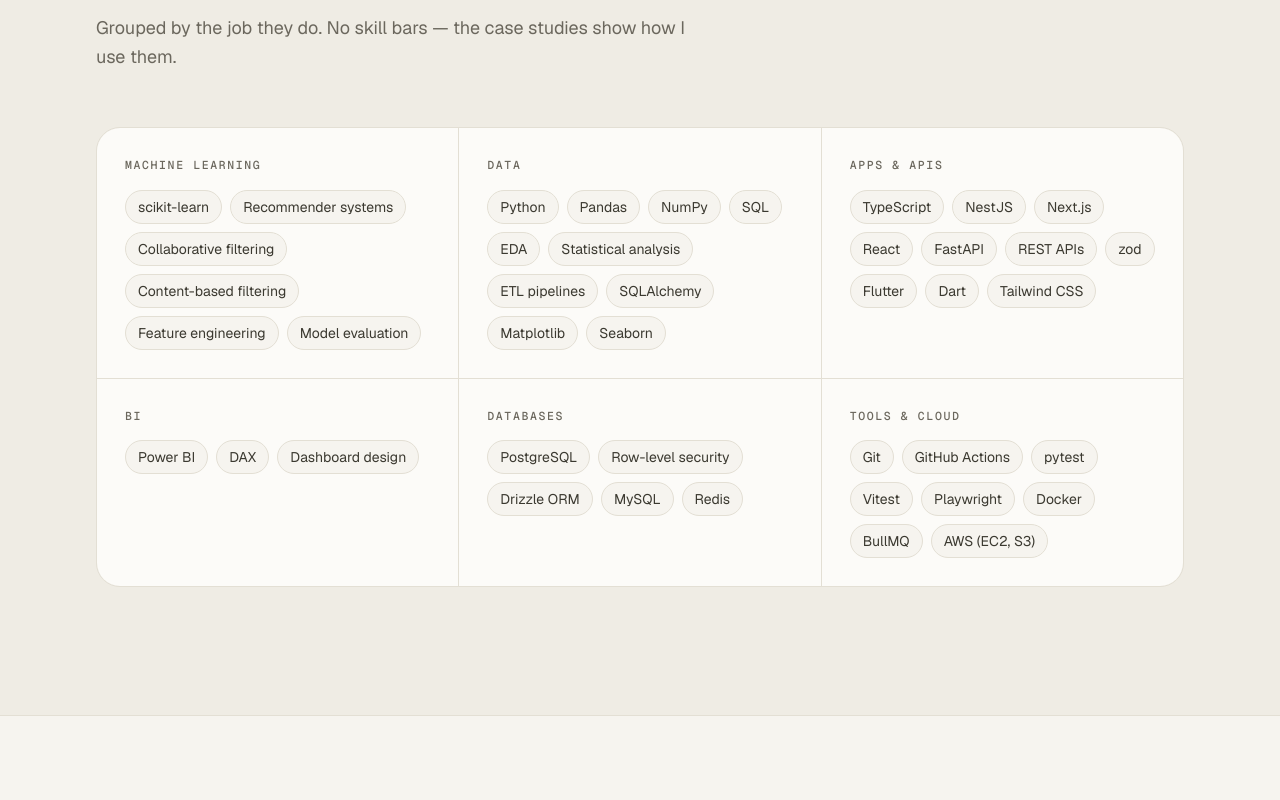
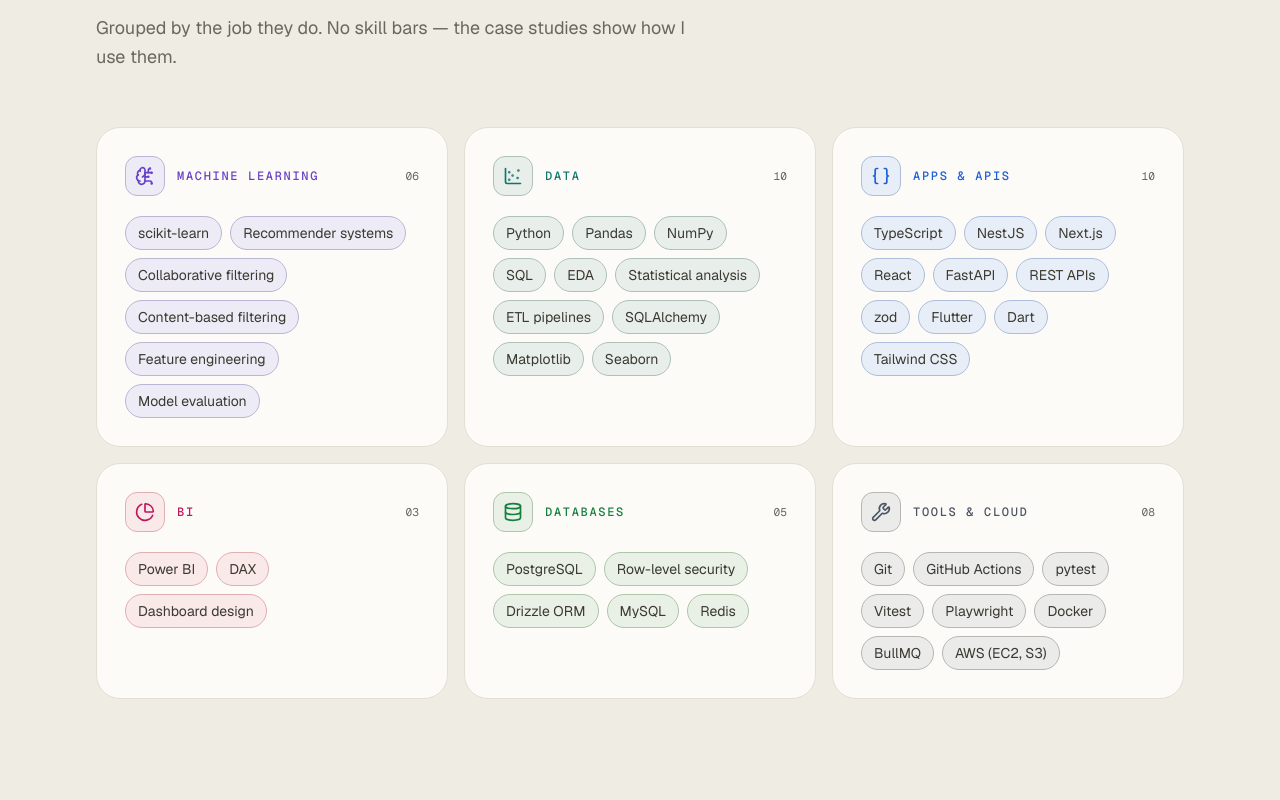
Before and after one commit to Pranaw108/my-portfolio, a React (Vite) app: page / in a window 1280 px wide. Shown: the part 10400-11200 px from the top of the page. Built offline with nearby package versions, Linux system fonts and the light colour scheme.

Commit message:
Toolkit: a colour tone and icon per group, staggered chips, tinted hover

```diff
--- a/src/components/BentoItem.jsx
+++ b/src/components/BentoItem.jsx
@@ -13,11 +13,12 @@ const variants = {
  * The delay follows the column, so a row builds left to right and each card on
  * a phone animates as it arrives rather than all at once off-screen.
  */
-export default function BentoItem({ as = "div", index = 0, columns = 3, className = "", children }) {
+export default function BentoItem({ as = "div", index = 0, columns = 3, className = "", children, ...props }) {
   const reduce = useReducedMotion();
   const Component = m[as];
   return (
     <Component
+      {...props}
       className={className}
       variants={variants}
       initial={reduce ? false : "before"}
--- a/src/data/skills.js
+++ b/src/data/skills.js
@@ -1,26 +1,40 @@
+// Each group has its own icon and colour tone (defined in index.css), so the
+// six read apart at a glance. Orange stays the brand accent, not a category.
 export const skillGroups = [
   {
     title: "Machine learning",
+    icon: "BrainCircuit",
+    tone: "violet",
     items: ["scikit-learn", "Recommender systems", "Collaborative filtering", "Content-based filtering", "Feature engineering", "Model evaluation"],
   },
   {
     title: "Data",
+    icon: "ChartScatter",
+    tone: "teal",
     items: ["Python", "Pandas", "NumPy", "SQL", "EDA", "Statistical analysis", "ETL pipelines", "SQLAlchemy", "Matplotlib", "Seaborn"],
   },
   {
     title: "Apps & APIs",
+    icon: "Braces",
+    tone: "blue",
     items: ["TypeScript", "NestJS", "Next.js", "React", "FastAPI", "REST APIs", "zod", "Flutter", "Dart", "Tailwind CSS"],
   },
   {
     title: "BI",
+    icon: "ChartPie",
+    tone: "rose",
     items: ["Power BI", "DAX", "Dashboard design"],
   },
   {
     title: "Databases",
+    icon: "Database",
+    tone: "green",
     items: ["PostgreSQL", "Row-level security", "Drizzle ORM", "MySQL", "Redis"],
   },
   {
     title: "Tools & cloud",
+    icon: "Wrench",
+    tone: "slate",
     items: ["Git", "GitHub Actions", "pytest", "Vitest", "Playwright", "Docker", "BullMQ", "AWS (EC2, S3)"],
   },
 ];
--- a/src/index.css
+++ b/src/index.css
@@ -23,6 +23,14 @@
      pass the contrast and colour-blindness checks against --surface. */
   --chart-1: #c4400f;
   --chart-2: #0e6e9c;
+  /* Category tones for the toolkit, kept clear of the brand orange.
+     Each passes 4.5:1 as text on --surface in its theme. */
+  --tone-violet: #6941c6;
+  --tone-teal: #0f766e;
+  --tone-blue: #1d5fd6;
+  --tone-rose: #be185d;
+  --tone-green: #15803d;
+  --tone-slate: #4b5563;
   color-scheme: light;
 }
 
@@ -41,6 +49,12 @@
   --shadow-color: 0 0 0;
   --chart-1: #e0603a;
   --chart-2: #1f8fb5;
+  --tone-violet: #b39cff;
+  --tone-teal: #4fd1c5;
+  --tone-blue: #85adff;
+  --tone-rose: #f58fc0;
+  --tone-green: #6fd896;
+  --tone-slate: #aeb8c6;
   color-scheme: dark;
 }
 
@@ -153,6 +167,23 @@
       0 12px 32px -12px rgb(var(--shadow-color) / 0.12);
   }
 
+  /* A tinted chip / card in one category tone; set --tone on the element or a parent. */
+  .tone-chip {
+    border: 1px solid color-mix(in oklab, var(--tone) 28%, var(--line));
+    background: color-mix(in oklab, var(--tone) 9%, var(--surface));
+    /* `translate`, not `transform`: framer-motion owns the inline transform. */
+    transition:
+      translate 0.25s var(--ease-out-expo),
+      border-color 0.25s,
+      box-shadow 0.25s;
+  }
+
+  .tone-chip:hover {
+    translate: 0 -2px;
+    border-color: color-mix(in oklab, var(--tone) 70%, transparent);
+    box-shadow: 0 6px 18px -8px color-mix(in oklab, var(--tone) 55%, transparent);
+  }
+
   .shadow-lift {
     box-shadow:
       0 1px 2px rgb(var(--shadow-color) / 0.06),
--- a/src/sections/Contact.jsx
+++ /dev/null
@@ -1,93 +0,0 @@
-import { ArrowUpRight, Mail } from "lucide-react";
-import { profile } from "../data/profile";
-import Reveal from "../components/Reveal";
-import ButtonLink from "../components/Button";
-import CopyEmail from "../components/CopyEmail";
-import { GitHubIcon, LinkedInIcon } from "../components/BrandIcons";
-
-/**
- * Closing panel with the direct ways to reach me. The "contact" section id and
- * heading belong to StartProject (the form) — this sits underneath it.
- */
-export default function ContactPanel() {
-  return (
-    <section aria-labelledby="other-contact-title" className="pb-24 md:pb-32">
-      <div className="container-page">
-        {/* Always-dark panel, so colours are fixed rather than theme tokens */}
-        <Reveal className="relative isolate overflow-hidden rounded-[2.5rem] bg-[#141310] px-6 py-16 text-[#f1eee6] sm:px-12 md:px-16 md:py-24 dark:ring-1 dark:ring-white/10">
-          <div aria-hidden="true" className="absolute inset-0 -z-10">
-            <div className="absolute -right-32 -bottom-48 size-160 rounded-full bg-[radial-gradient(closest-side,rgb(226_85_42/0.28),transparent)]" />
-            <div className="absolute inset-0 bg-[radial-gradient(rgb(255_255_255/0.07)_1px,transparent_1px)] mask-[radial-gradient(ellipse_60%_70%_at_100%_100%,black,transparent)] bg-size-[24px_24px]" />
-          </div>
-
-          <p className="eyebrow flex items-center gap-3 text-[#a8a395]">
-            <span className="h-px w-8 bg-white/20" aria-hidden="true" />
-            Other ways to reach me
-          </p>
-          <h2
-            id="other-contact-title"
-            className="mt-6 max-w-3xl text-[clamp(2.4rem,6vw,4.5rem)] leading-[0.98] font-semibold tracking-[-0.045em] text-balance"
-          >
-            Prefer email?{" "}
-            <span className="font-serif font-normal tracking-[-0.02em] text-[#ff8a5c] italic">That works too.</span>
-          </h2>
-          <p className="mt-6 max-w-xl text-lg leading-relaxed text-[#b9b4a8] text-pretty">
-            The form above reaches me fastest, but a direct email is just as good — and if you're hiring for a full-time role,
-            this is the quickest route.
-          </p>
-
-          <div className="mt-10 flex flex-wrap items-center gap-x-4 gap-y-3">
-            <a
-              href={`mailto:${profile.email}`}
-              className="text-[clamp(1.2rem,3.2vw,2rem)] font-medium tracking-[-0.02em] break-all underline decoration-white/20 decoration-1 underline-offset-[0.3em] transition-colors hover:decoration-[#ff8a5c]"
-            >
-              {profile.email}
-            </a>
-            <CopyEmail email={profile.email} />
-          </div>
-
-          <div className="mt-10 flex flex-wrap gap-3">
-            <ButtonLink href={`mailto:${profile.email}`} variant="inverse" size="lg">
-              <Mail className="size-4" aria-hidden="true" /> Email me
-            </ButtonLink>
-            <ButtonLink href={profile.links.linkedin} variant="inverse-outline" size="lg">
-              <LinkedInIcon /> LinkedIn
-            </ButtonLink>
-            <ButtonLink href={profile.links.github} variant="inverse-outline" size="lg">
-              <GitHubIcon /> GitHub
-            </ButtonLink>
-          </div>
-
-          <dl className="mt-14 grid gap-6 border-t border-white/10 pt-8 text-sm sm:grid-cols-3">
-            <div>
-              <dt className="eyebrow text-[#8f8a7e]">Phone</dt>
-              <dd className="mt-1.5">
-                <a href={profile.phoneHref} className="text-[#e7e3d9] hover:text-white">
-                  {profile.phone}
-                </a>
-              </dd>
-            </div>
-            <div>
-              <dt className="eyebrow text-[#8f8a7e]">Location</dt>
-              <dd className="mt-1.5 text-[#e7e3d9]">{profile.location}</dd>
-            </div>
-            <div>
-              <dt className="eyebrow text-[#8f8a7e]">Résumé</dt>
-              <dd className="mt-1.5">
-                <a
-                  href={profile.resume}
-                  target="_blank"
-                  rel="noopener noreferrer"
-                  className="group inline-flex items-center gap-1 text-[#e7e3d9] hover:text-white"
-                >
-                  View PDF
-                  <ArrowUpRight className="size-3.5 transition-transform duration-300 group-hover:translate-x-0.5 group-hover:-translate-y-0.5" />
-                </a>
-              </dd>
-            </div>
-          </dl>
-        </Reveal>
-      </div>
-    </section>
-  );
-}
--- a/src/sections/Skills.jsx
+++ b/src/sections/Skills.jsx
@@ -1,7 +1,56 @@
+import { m, useReducedMotion } from "framer-motion";
+import { BrainCircuit, Braces, ChartPie, ChartScatter, Database, Wrench } from "lucide-react";
 import { skillGroups } from "../data/skills";
 import SectionHeading from "../components/SectionHeading";
-import Reveal from "../components/Reveal";
+import BentoItem from "../components/BentoItem";
 import { sectionIndex } from "../data/sections";
+import { EASE } from "../lib/motion";
+
+const ICONS = { BrainCircuit, ChartScatter, Braces, ChartPie, Database, Wrench };
+
+// Chips rest readable; the entrance only lifts them and lightens a slight fade.
+const chipVariants = {
+  hidden: { opacity: 0.5, y: 6 },
+  shown: { opacity: 1, y: 0, transition: { duration: 0.35, ease: EASE } },
+};
+
+function SkillGroup({ group, index }) {
+  const reduce = useReducedMotion();
+  const Icon = ICONS[group.icon] ?? Wrench;
+
+  return (
+    <BentoItem
+      index={index}
+      style={{ "--tone": `var(--tone-${group.tone})` }}
+      className="group/card h-full rounded-3xl border border-line bg-surface p-6 transition-[border-color,box-shadow] duration-500 hover:border-[color-mix(in_oklab,var(--tone)_45%,var(--line))] hover:shadow-[0_18px_40px_-24px_color-mix(in_oklab,var(--tone)_60%,transparent)] sm:p-7"
+    >
+      <div className="flex items-center gap-3">
+        <span className="tone-chip grid size-10 shrink-0 place-items-center rounded-xl text-(--tone) transition-transform duration-500 ease-out-expo group-hover/card:-rotate-6">
+          <Icon className="size-5" aria-hidden="true" />
+        </span>
+        <h3 className="font-mono text-[0.75rem] font-medium tracking-[0.14em] text-(--tone) uppercase">{group.title}</h3>
+        <span className="ml-auto font-mono text-[0.7rem] text-muted tabular">
+          <span aria-hidden="true">{String(group.items.length).padStart(2, "0")}</span>
+          <span className="sr-only">{group.items.length} tools</span>
+        </span>
+      </div>
+
+      <m.ul
+        className="mt-5 flex flex-wrap gap-2"
+        initial={reduce ? false : "hidden"}
+        whileInView="shown"
+        viewport={{ once: true, margin: "0px 0px -10% 0px" }}
+        variants={{ hidden: {}, shown: { transition: { staggerChildren: 0.035, delayChildren: 0.15 } } }}
+      >
+        {group.items.map((skill) => (
+          <m.li key={skill} variants={chipVariants} className="tone-chip rounded-full px-3 py-1.5 text-sm text-ink-soft">
+            {skill}
+          </m.li>
+        ))}
+      </m.ul>
+    </BentoItem>
+  );
+}
 
 export default function Skills() {
   return (
@@ -11,21 +60,9 @@ export default function Skills() {
           Grouped by the job they do. No skill bars — the case studies show how I use them.
         </SectionHeading>
 
-        <div className="mt-14 grid gap-px overflow-hidden rounded-3xl border border-line bg-line sm:grid-cols-2 lg:grid-cols-3">
+        <div className="mt-14 grid grid-cols-1 gap-4 sm:grid-cols-2 lg:grid-cols-3">
           {skillGroups.map((group, i) => (
-            <Reveal key={group.title} delay={(i % 3) * 0.06} className="bg-surface p-7">
-              <h3 className="eyebrow">{group.title}</h3>
-              <ul className="mt-4 flex flex-wrap gap-2">
-                {group.items.map((skill) => (
-                  <li
-                    key={skill}
-                    className="rounded-full border border-line bg-bg px-3 py-1.5 text-sm text-ink-soft transition-colors duration-300 hover:border-ink hover:text-ink"
-                  >
-                    {skill}
-                  </li>
-                ))}
-              </ul>
-            </Reveal>
+            <SkillGroup key={group.title} group={group} index={i} />
           ))}
         </div>
       </div>
```
